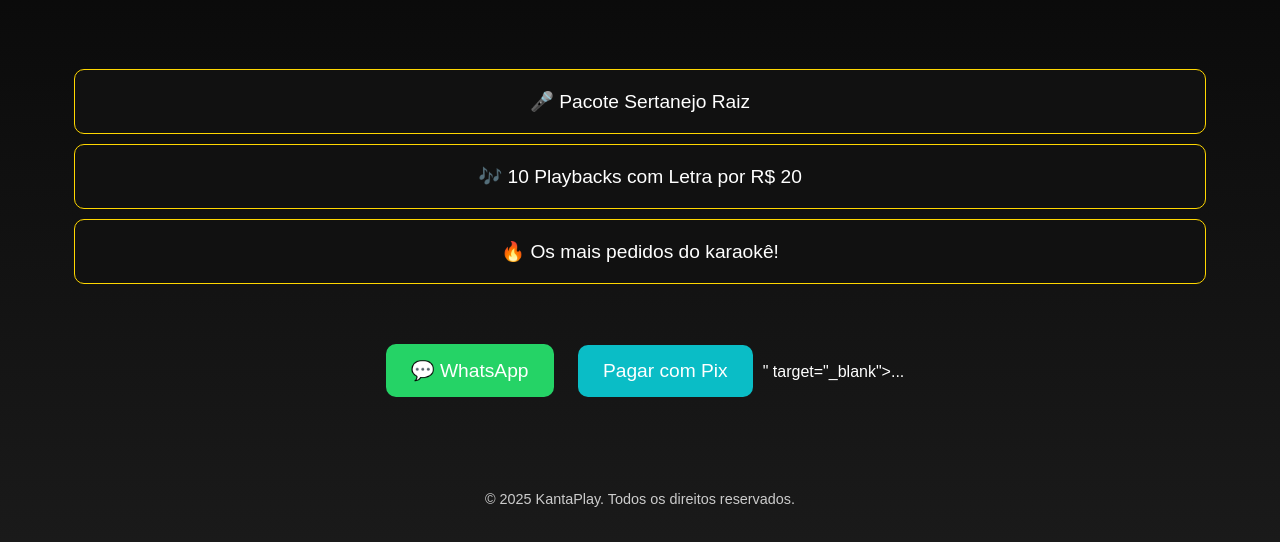
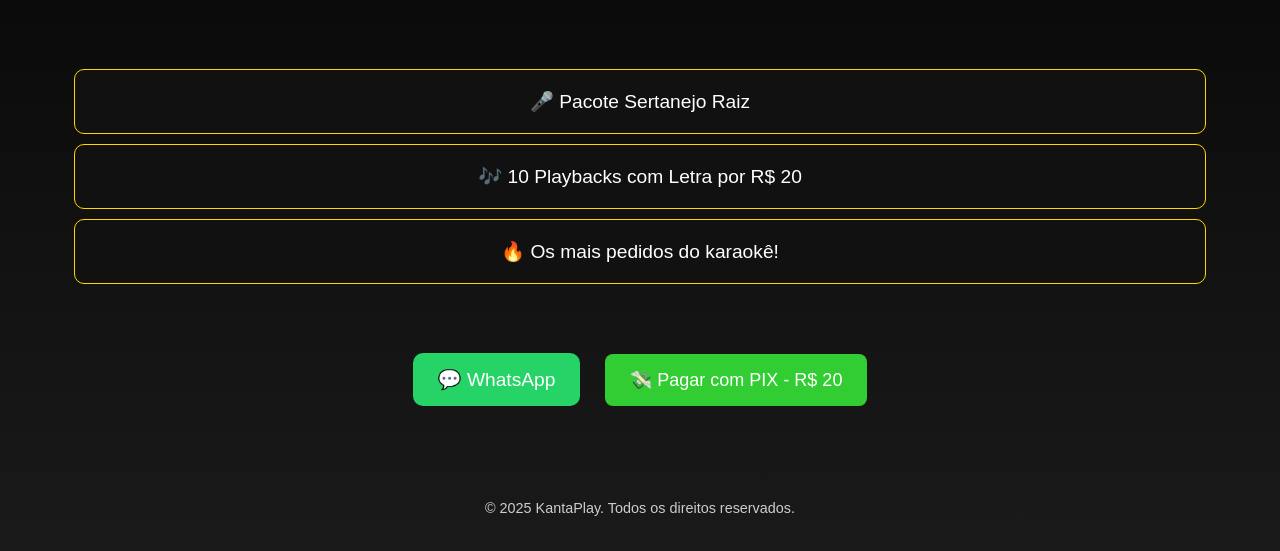
Before and after one commit to KantaPlay/KantaPlay, a plain HTML site: page index.html in a window 1280 px wide. Shown: the part 393-944 px from the top of the page. Drawn offline with Linux system fonts and the light colour scheme.

Commit message:
Update index.html

```diff
--- a/index.html
+++ b/index.html
@@ -20,7 +20,9 @@
 
     <section class="buttons">
         <a href="https://wa.me/5511972330562?text=Olá!%20Quero%20falar%20sobre%20os%20playbacks%20da%20KantaPlay!" target="_blank" class="whatsapp">💬 WhatsApp</a>
-        <a href="<a href="https://link.mercadopago.com.br/kantaplay" class="btn pix">Pagar com Pix</a>" target="_blank">...</a>
+        <a href="https://mpago.la/1GUzuuh" target="_blank" class="btn pix" style="background-color: #32cd32; color: white; padding: 15px 25px; text-decoration: none; border-radius: 8px; font-size: 18px; display: inline-block; margin-top: 20px;">
+  💸 Pagar com PIX - R$ 20
+</a>
 
 
     </section>
```
